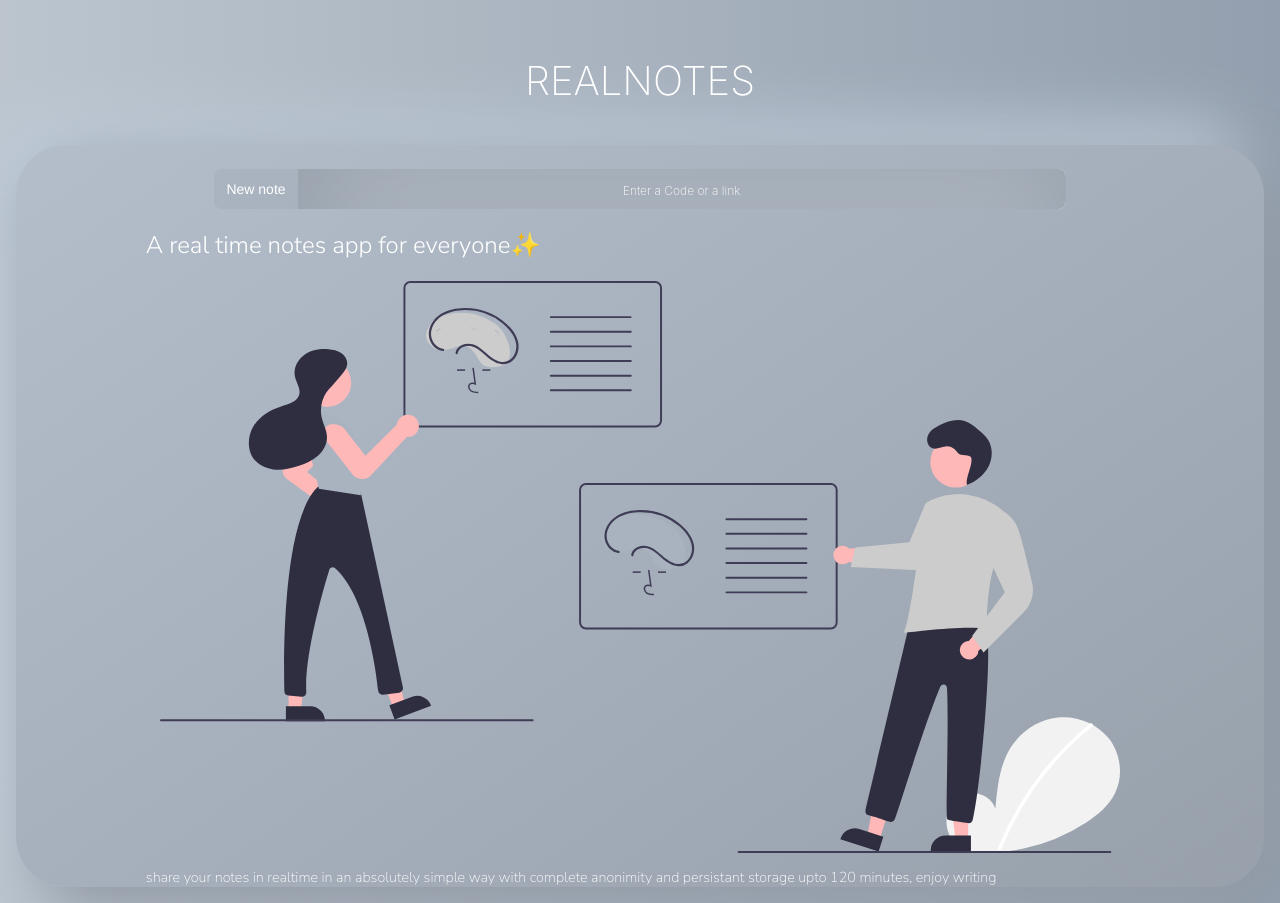
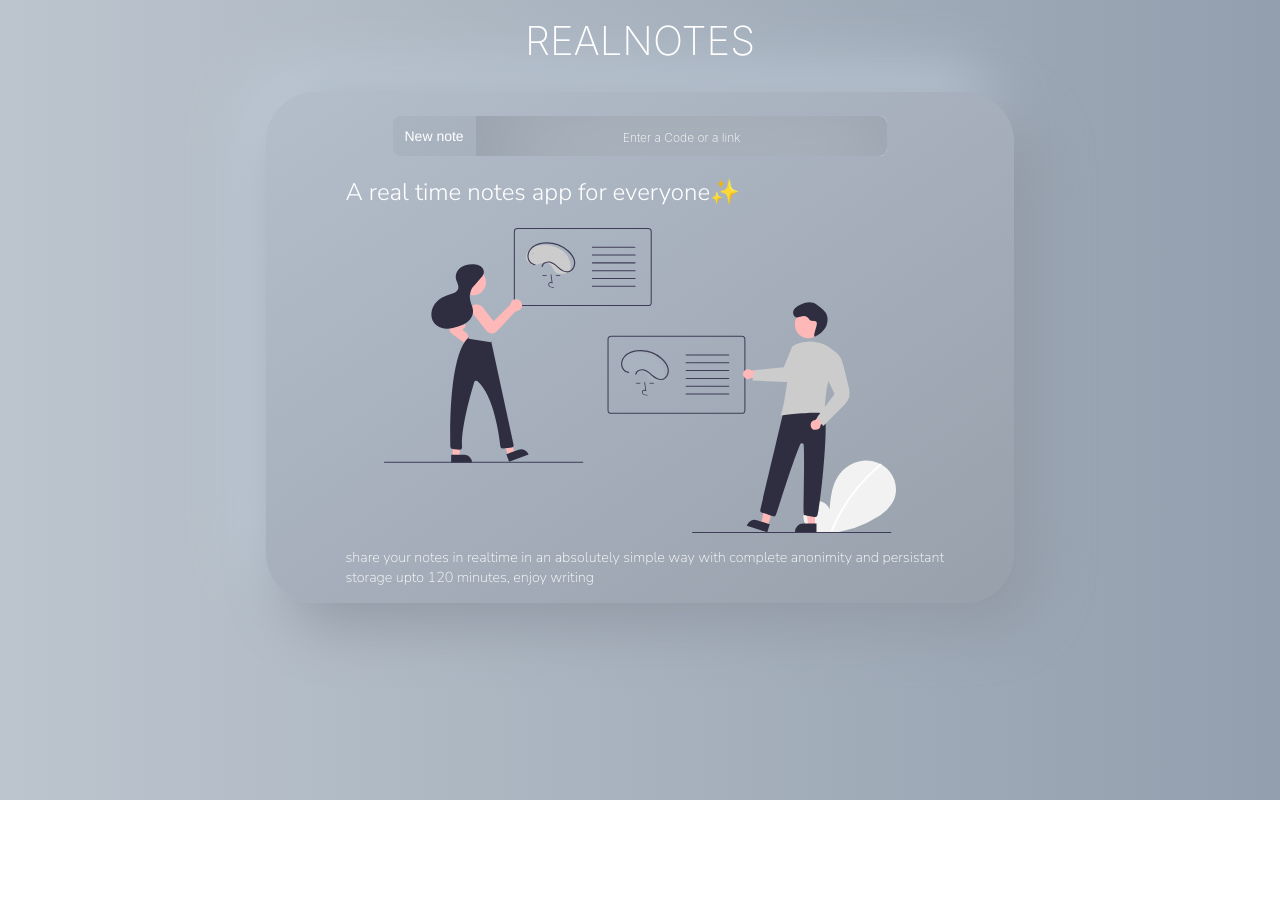
Before and after one commit to darzhz/Realnotes, a Svelte app in the folder svelte/: page / in a window 1280 px wide. After the commit the page ends 800 px from the top, so only its background shows below. Built offline with nearby package versions, Linux system fonts and the light colour scheme; no server answers.

Commit message:
scaling for desktop and mobile

```diff
--- a/svelte/src/App.svelte
+++ b/svelte/src/App.svelte
@@ -73,7 +73,7 @@
 		<Home/>
 	{:else}
 	<h1>RealTime notes</h1>
-	<textarea id="tf"></textarea>
+	<textarea id="tf" spellcheck="false"></textarea>
 	<Button btn={["Share","Home"]}/>
 	{/if}
 </main>
--- a/svelte/src/components/Home.svelte
+++ b/svelte/src/components/Home.svelte
@@ -54,11 +54,13 @@ console.log("nthua ee thappunne (◍•ᴗ•◍)");
 	/*display:flex;
 	justify-content:center;*/
 	min-height:62vh;
-	width:100%;
+	width:90%;
 	border-radius: 50px;
 	background: linear-gradient(145deg, #b4becb, #97a0ab);
 	box-shadow:  20px 20px 60px #8f97a2,
              -20px -20px 60px #c1cddb;
+    margin-left: auto;
+    margin-right: auto;
 	}
 	.sub-wrapper{
 	display:flex;
@@ -83,7 +85,8 @@ console.log("nthua ee thappunne (◍•ᴗ•◍)");
 	touch-action: manipulation;
 	border-top-left-radius:0;                       	border-bottom-left-radius:0;
 	outline:none;
-	min-width:60vw;
+	/*min-width:60vw;*/
+	width: 55%;
 	}
 	.info img{
 		max-width: 75vw;
@@ -168,4 +171,21 @@ console.log("nthua ee thappunne (◍•ᴗ•◍)");
 		position:relative;
 		top:5vh;
 	}*/
+@media only screen and (min-width: 600px) {
+  .wrapper {
+    width: 60%;
+    padding-top: 0vh;
+    margin-top: 0vh;
+  }
+  .info img{
+		max-width: 40vw;
+		height: auto;
+	}
+	h1 {
+		padding-top: 0;
+	}
+	.info p {
+		padding-bottom: 2vh;
+	}
+}
 </style>
```
